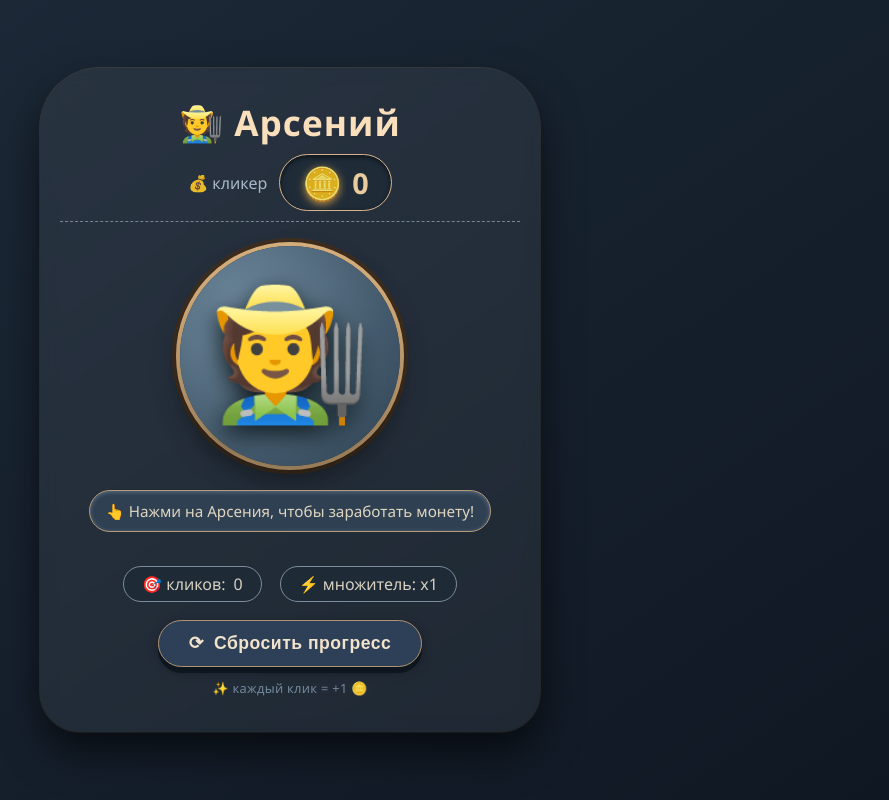
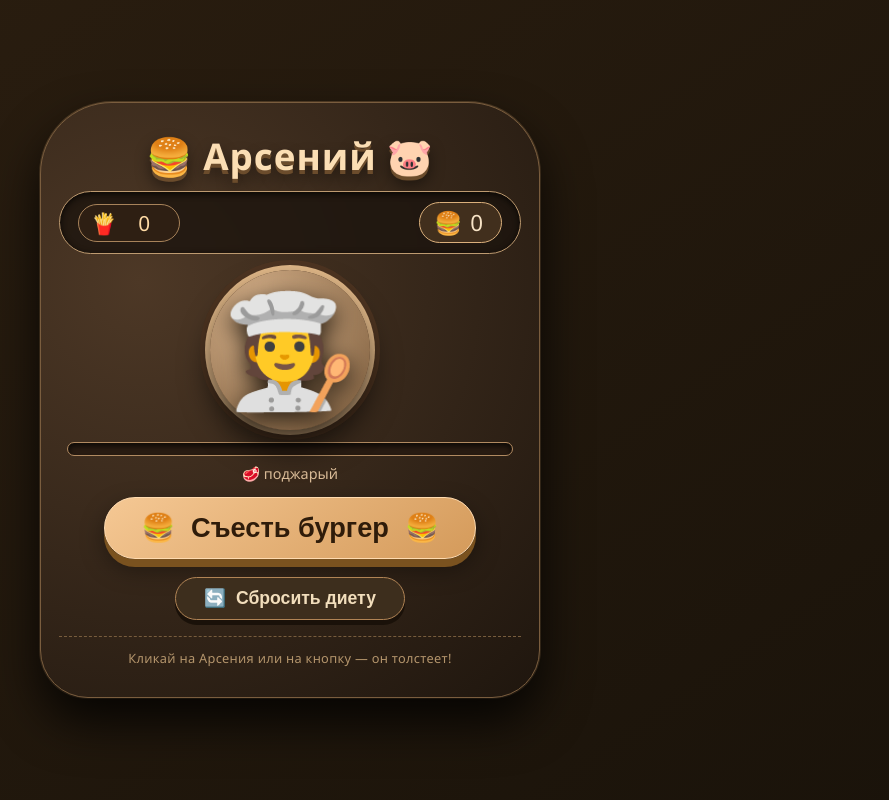
Before and after one commit to papam12395/papam12395.github.io, a plain HTML site: page index.html in a window 1280 px wide. Shown: the whole page, without its empty margins (350-1239 px from the left). Drawn offline with Linux system fonts and the light colour scheme.

Commit message:
Update index.html

```diff
--- a/index.html
+++ b/index.html
@@ -2,8 +2,8 @@
 <html lang="ru">
 <head>
   <meta charset="UTF-8">
-  <meta name="viewport" content="width=device-width, initial-scale=1.0">
-  <title>Кликер: Арсений</title>
+  <meta name="viewport" content="width=device-width, initial-scale=1.0, maximum-scale=1.0, user-scalable=no">
+  <title>Арсений 🍔 толстеет</title>
   <style>
     * {
       box-sizing: border-box;
@@ -12,317 +12,407 @@
     body {
       margin: 0;
       min-height: 100vh;
-      background: linear-gradient(145deg, #1e2b3a 0%, #0f1722 100%);
+      background: linear-gradient(145deg, #2b1e10 0%, #1a130a 100%);
       display: flex;
       justify-content: center;
       align-items: center;
       font-family: 'Segoe UI', Roboto, system-ui, sans-serif;
-      padding: 16px;
+      padding: 12px;
     }
-    .game-card {
+    .game-container {
       max-width: 500px;
       width: 100%;
-      background: rgba(255, 255, 255, 0.06);
-      backdrop-filter: blur(8px);
-      border-radius: 60px 60px 40px 40px;
-      padding: 30px 20px 35px;
-      box-shadow: 0 20px 40px rgba(0, 0, 0, 0.6), 0 0 0 1px rgba(255, 215, 150, 0.15);
+      background: #2f2419;
+      background-image: radial-gradient(circle at 20% 30%, #4d3826, #1f160e);
+      border-radius: 72px 72px 48px 48px;
+      padding: 28px 18px 30px;
+      box-shadow: 0 24px 48px rgba(0,0,0,0.8), 0 0 0 1px #b48b5a55;
       text-align: center;
       transition: 0.2s;
+      border: 1px solid #7a5d3e;
     }
     h1 {
-      margin: 0 0 8px 0;
-      font-weight: 600;
-      font-size: 2.2rem;
+      margin: 0 0 4px;
+      font-weight: 700;
+      font-size: 2.3rem;
       letter-spacing: 1px;
-      color: #fadfbc;
-      text-shadow: 0 4px 10px #a56b3b50, 0 0 0 1px #b48b5a;
-      word-break: break-word;
+      color: #fbdeb4;
+      text-shadow: 0 4px 0 #6b4c2c, 0 8px 16px #00000077;
+      display: flex;
+      align-items: center;
+      justify-content: center;
+      gap: 10px;
+      flex-wrap: wrap;
     }
-    .subhead {
-      color: #b9c8d9;
-      font-weight: 400;
-      font-size: 1rem;
-      margin-bottom: 24px;
-      opacity: 0.9;
-      border-bottom: 1px dashed #7f8fa3;
-      padding-bottom: 10px;
+    .sub-header {
+      display: flex;
+      justify-content: space-between;
+      align-items: center;
+      background: #1c150ecc;
+      backdrop-filter: blur(4px);
+      padding: 10px 18px;
+      border-radius: 60px;
+      margin: 10px 0 16px;
+      border: 1px solid #bd9a70;
+      box-shadow: inset 0 2px 6px #0a0704;
+      color: #f7e3c6;
+      font-weight: 500;
+      flex-wrap: wrap;
+      gap: 6px;
+    }
+    .stat {
+      display: flex;
+      align-items: center;
+      gap: 8px;
+      font-size: 1.3rem;
+      background: #2e1f13;
+      padding: 4px 16px 4px 12px;
+      border-radius: 40px;
+      border: 1px solid #a8835a;
+    }
+    .stat span:last-child {
+      min-width: 2.4rem;
+      text-align: center;
+      color: #ffdba5;
+    }
+    .burger-counter {
+      background: #412f1d;
+      padding: 4px 18px 4px 14px;
+      border-radius: 60px;
+      border: 1px solid #dbb07c;
+      display: flex;
+      align-items: center;
+      gap: 8px;
+      font-size: 1.4rem;
+    }
+
+    /* Аватар с динамическим размером */
+    .avatar-wrap {
+      position: relative;
+      margin: 6px auto 8px;
+      width: 200px;
+      height: 200px;
+      border-radius: 50%;
+      background: radial-gradient(circle at 30% 25%, #d6b18a, #7a5a3a);
+      box-shadow: 0 18px 30px #000000aa, 0 0 0 5px #e1b888, 0 0 0 10px #4d3421;
+      transition: all 0.2s cubic-bezier(0.34, 1.2, 0.64, 1);
       display: flex;
       justify-content: center;
       align-items: center;
-      gap: 12px;
-      flex-wrap: wrap;
+      cursor: pointer;
+      will-change: transform, width, height;
     }
-    .coin-display {
-      background: #1f2c39;
-      padding: 8px 22px;
-      border-radius: 50px;
-      border: 1px solid #eac394;
-      box-shadow: inset 0 2px 5px #0b0f14;
+    .avatar-wrap:active {
+      transform: scale(0.92);
+      box-shadow: 0 8px 16px #000000dd, 0 0 0 5px #fad7a0, 0 0 0 10px #5a3d26;
+    }
+    .avatar-emoji {
+      font-size: 110px;
+      line-height: 1;
+      filter: drop-shadow(0 8px 12px #281e13);
+      transition: font-size 0.2s ease;
+      transform: translateY(-4px);
+    }
+    /* шкала веса / толщины */
+    .weight-bar {
+      background: #2b1d13;
+      height: 14px;
+      border-radius: 40px;
+      margin: 12px 8px 8px;
+      border: 1px solid #b18a61;
+      overflow: hidden;
+      box-shadow: inset 0 3px 6px #0b0805;
+    }
+    .weight-fill {
+      height: 100%;
+      width: 0%;
+      background: linear-gradient(90deg, #f5b56b, #e0843a, #c95f1e);
+      border-radius: 40px;
+      transition: width 0.25s ease-out;
+      box-shadow: 0 0 14px #f59f4a;
+    }
+    .burger-btn {
+      background: #d9a066;
+      border: none;
+      border-radius: 120px;
+      padding: 16px 18px;
+      font-weight: 700;
+      font-size: 1.7rem;
+      color: #2f1c0a;
+      background: linear-gradient(145deg, #f5c894, #d49a5a);
+      box-shadow: 0 8px 0 #7a521f, 0 10px 24px #00000066;
+      transition: 0.06s linear;
+      cursor: pointer;
+      margin: 14px auto 8px;
+      display: flex;
+      align-items: center;
+      justify-content: center;
+      gap: 16px;
+      width: fit-content;
+      padding: 14px 36px;
+      border: 1px solid #ffdbb0;
+    }
+    .burger-btn:active {
+      transform: translateY(8px);
+      box-shadow: 0 1px 0 #7a521f;
+    }
+    .reset-btn {
+      background: #3d2e1d;
+      border: 1px solid #b18455;
+      border-radius: 60px;
+      padding: 10px 28px;
+      font-weight: 600;
+      font-size: 1.1rem;
+      color: #f2debc;
+      box-shadow: 0 5px 0 #1a1109;
+      transition: 0.06s linear;
+      cursor: pointer;
+      margin: 10px auto 0;
       display: inline-flex;
       align-items: center;
       gap: 10px;
-      font-weight: 600;
-      font-size: 1.8rem;
-      color: #ffddaa;
     }
-    .coin-icon {
-      font-size: 2rem;
-      line-height: 1;
-      filter: drop-shadow(0 2px 4px #d9a343);
+    .reset-btn:active {
+      transform: translateY(5px);
+      box-shadow: 0 1px 0 #1a1109;
     }
-    .avatar-wrapper {
-      position: relative;
-      margin: 20px auto 18px;
-      width: 220px;
-      height: 220px;
-      border-radius: 50%;
-      background: radial-gradient(circle at 30% 30%, #6f8a9e, #2b3f50);
-      box-shadow: 0 14px 28px #00000066, 0 0 0 4px #ddb582, 0 0 0 8px #3f2e1e;
-      transition: 0.1s ease;
-      cursor: pointer;
+    .footer {
+      margin-top: 16px;
+      color: #b4956c;
+      font-size: 0.8rem;
+      letter-spacing: 0.3px;
+      border-top: 1px dashed #785d3d;
+      padding-top: 12px;
+    }
+    /* Летающие бургеры */
+    .burger-fly {
+      position: fixed;
+      pointer-events: none;
+      font-size: 2.6rem;
+      font-weight: 700;
+      color: #f5c542;
+      text-shadow: 0 0 24px #ff8c00, 0 0 8px #c96800;
+      z-index: 999;
+      animation: flyBurger 1s ease-out forwards;
+    }
+    @keyframes flyBurger {
+      0% { opacity: 1; transform: translateY(0px) scale(0.7) rotate(0deg); }
+      100% { opacity: 0; transform: translateY(-200px) scale(1.3) rotate(15deg); }
+    }
+    /* стадии толщины (доп. визуал) */
+    .fat-level {
       display: flex;
       justify-content: center;
-      align-items: center;
+      gap: 6px;
+      margin: 2px 0 6px;
+      font-size: 0.9rem;
+      color: #dbbd99;
     }
-    .avatar-wrapper:active {
-      transform: scale(0.93);
-      box-shadow: 0 6px 14px #000000aa, 0 0 0 4px #f5d7a8, 0 0 0 8px #4d3822;
-    }
-    .avatar-emoji {
-      font-size: 130px;
-      line-height: 1;
-      filter: drop-shadow(0 8px 12px #0f1a1f);
-      transform: translateY(-8px);
-    }
-    .click-hint {
-      background: #2f4053;
-      color: #e0d6c0;
-      padding: 10px 16px;
-      border-radius: 80px;
-      font-size: 0.95rem;
-      display: inline-block;
-      margin: 6px 0 18px 0;
-      border: 1px solid #b49b7a;
-      backdrop-filter: blur(2px);
-      box-shadow: inset 0 1px 4px #617183;
-    }
-    .stats {
-      display: flex;
-      justify-content: center;
-      gap: 18px;
-      flex-wrap: wrap;
-      margin: 16px 0 6px;
-    }
-    .stat-badge {
-      background: #1e2b37;
-      padding: 6px 18px;
-      border-radius: 40px;
-      border: 1px solid #7c8b9b;
-      color: #d8d0c0;
-      font-weight: 500;
-      display: inline-flex;
-      align-items: center;
-      gap: 8px;
-      font-size: 1rem;
-      backdrop-filter: blur(2px);
-    }
-    .reset-btn {
-      background: #2e4057;
-      border: none;
-      border-radius: 40px;
-      padding: 12px 30px;
-      font-weight: 600;
-      font-size: 1.1rem;
-      color: #f2e3cc;
-      border: 1px solid #b29472;
-      box-shadow: 0 6px 0 #0d151e, 0 4px 12px #00000055;
-      transition: 0.08s linear;
-      cursor: pointer;
-      margin-top: 18px;
-      width: fit-content;
-      margin-left: auto;
-      margin-right: auto;
-      display: flex;
-      align-items: center;
-      gap: 10px;
-      letter-spacing: 0.5px;
-    }
-    .reset-btn:active {
-      transform: translateY(6px);
-      box-shadow: 0 1px 0 #0d151e;
-    }
-    .reset-btn:hover {
-      background: #3f5670;
-      border-color: #dbbd96;
-    }
-    .footer {
-      margin-top: 12px;
-      color: #73899b;
-      font-size: 0.8rem;
-      letter-spacing: 0.3px;
-    }
-    /* анимация +монетка */
-    .coin-fly {
-      position: fixed;
-      pointer-events: none;
-      font-size: 2.2rem;
-      font-weight: 700;
-      color: #fad87a;
-      text-shadow: 0 0 20px #ffb347, 0 0 8px #ff9100;
-      z-index: 999;
-      animation: flyUp 0.9s ease-out forwards;
-    }
-    @keyframes flyUp {
-      0% { opacity: 1; transform: translateY(0px) scale(0.8); }
-      100% { opacity: 0; transform: translateY(-180px) scale(1.4); }
-    }
-    @media (max-width: 500px) {
-      .game-card { padding: 20px 12px; }
-      .avatar-wrapper { width: 170px; height: 170px; }
-      .avatar-emoji { font-size: 100px; }
-      .coin-display { font-size: 1.5rem; padding: 4px 16px; }
+    @media (max-width: 480px) {
+      .avatar-wrap { width: 160px; height: 160px; }
+      .avatar-emoji { font-size: 85px; }
+      h1 { font-size: 1.8rem; }
+      .burger-btn { font-size: 1.4rem; padding: 12px 24px; }
     }
   </style>
 </head>
 <body>
-<div class="game-card">
-  <h1>🧑‍🌾 Арсений</h1>
-  <div class="subhead">
-    <span>💰 кликер</span>
-    <span class="coin-display">
-      <span class="coin-icon">🪙</span>
-      <span id="coinCounter">0</span>
-    </span>
+<div class="game-container">
+  <h1>
+    <span>🍔</span> Арсений <span>🐷</span>
+  </h1>
+
+  <div class="sub-header">
+    <div class="stat">
+      <span>🍟</span> <span id="burgerCount">0</span>
+    </div>
+    <div class="burger-counter">
+      <span>🍔</span> <span id="burgerEaten">0</span>
+    </div>
   </div>
 
-  <!-- Персонаж -->
-  <div class="avatar-wrapper" id="arseniyAvatar" role="button" aria-label="Кликни на Арсения">
-    <div class="avatar-emoji">🧑‍🌾</div>
+  <!-- Персонаж (кликабельный) -->
+  <div class="avatar-wrap" id="avatarWrap" role="button" aria-label="Покорми Арсения бургером">
+    <div class="avatar-emoji" id="avatarEmoji">🧑‍🍳</div>
   </div>
 
-  <div class="click-hint">
-    👆 Нажми на Арсения, чтобы заработать монету!
+  <!-- Шкала толщины (вес) -->
+  <div class="weight-bar">
+    <div class="weight-fill" id="weightFill" style="width: 0%;"></div>
   </div>
+  <div class="fat-level" id="fatLevelLabel">🥩 норма</div>
 
-  <div class="stats">
-    <span class="stat-badge">🎯 кликов: <span id="clickCount">0</span></span>
-    <span class="stat-badge">⚡ множитель: x1</span>
-  </div>
+  <!-- Кнопка "Съесть бургер" (дублирует клик) -->
+  <button class="burger-btn" id="burgerButton">
+    <span>🍔</span> Съесть бургер <span>🍔</span>
+  </button>
 
   <button class="reset-btn" id="resetButton">
-    <span>⟳</span> Сбросить прогресс
+    <span>🔄</span> Сбросить диету
   </button>
-  <div class="footer">✨ каждый клик = +1 🪙</div>
+  <div class="footer">Кликай на Арсения или на кнопку — он толстеет!</div>
 </div>
 
 <script>
   (function() {
     "use strict";
 
-    // ----- состояние -----
-    let coins = 0;
-    let totalClicks = 0;
+    // --- состояние ---
+    let burgers = 0;          // съедено бургеров
+    let weightPercent = 0;    // 0..100
 
-    // DOM-элементы
-    const coinCounterEl = document.getElementById('coinCounter');
-    const clickCountEl = document.getElementById('clickCount');
-    const avatar = document.getElementById('arseniyAvatar');
+    // максимальный "вес" для 100% (сколько бургеров до максимума)
+    const MAX_BURGERS = 25;
+
+    // DOM
+    const avatarWrap = document.getElementById('avatarWrap');
+    const avatarEmoji = document.getElementById('avatarEmoji');
+    const burgerCountEl = document.getElementById('burgerCount');
+    const burgerEatenEl = document.getElementById('burgerEaten');
+    const weightFill = document.getElementById('weightFill');
+    const fatLevelLabel = document.getElementById('fatLevelLabel');
+    const burgerButton = document.getElementById('burgerButton');
     const resetBtn = document.getElementById('resetButton');
 
-    // вспомогательная функция обновления UI
+    // --- обновление UI ---
     function updateUI() {
-      coinCounterEl.textContent = coins;
-      clickCountEl.textContent = totalClicks;
+      // счётчики
+      burgerEatenEl.textContent = burgers;
+      // процент веса (кап)
+      let percent = Math.min(100, (burgers / MAX_BURGERS) * 100);
+      weightPercent = Math.min(100, percent);
+      weightFill.style.width = weightPercent + '%';
+
+      // динамический размер аватара (от 160px до 260px)
+      const baseSize = 160;
+      const maxSize = 270;
+      const size = baseSize + (weightPercent / 100) * (maxSize - baseSize);
+      avatarWrap.style.width = size + 'px';
+      avatarWrap.style.height = size + 'px';
+
+      // меняем эмодзи и подпись стадии
+      let emoji = '🧑‍🍳';
+      let label = '🥩 стройный';
+      if (weightPercent < 15) {
+        emoji = '🧑‍🍳';
+        label = '🥩 поджарый';
+      } else if (weightPercent < 35) {
+        emoji = '👨‍🍳';
+        label = '🍔 в форме';
+      } else if (weightPercent < 55) {
+        emoji = '🧑‍🦰';
+        label = '🍟 аппетитный';
+      } else if (weightPercent < 75) {
+        emoji = '🧔‍♂️';
+        label = '🍔🍔 плотный';
+      } else if (weightPercent < 90) {
+        emoji = '👨‍🦱';
+        label = '🐷 солидный';
+      } else {
+        emoji = '🐷';
+        label = '🐷 АРСЕНИЙ ТОЛСТЯК!';
+      }
+      avatarEmoji.textContent = emoji;
+      fatLevelLabel.textContent = label;
+
+      // если дошли до 100% — особый статус
+      if (weightPercent >= 99.9) {
+        fatLevelLabel.textContent = '🐷💥 АРСЕНИЙ — БУРГЕР-МОНСТР!';
+        avatarEmoji.textContent = '🐷👑';
+      }
     }
 
-    // ----- анимация вылетающей монетки -----
-    function spawnCoinAnimation(x, y) {
+    // --- анимация летящего бургера ---
+    function spawnBurgerAnimation(x, y) {
       const fly = document.createElement('div');
-      fly.className = 'coin-fly';
-      fly.textContent = '🪙 +1';
-      // позиционируем около места клика (чуть выше)
+      fly.className = 'burger-fly';
+      fly.textContent = '🍔';
       fly.style.left = (x - 30) + 'px';
       fly.style.top = (y - 30) + 'px';
-      // случайный небольшой разброс
-      const offsetX = (Math.random() - 0.5) * 40;
-      const offsetY = (Math.random() - 0.5) * 30 - 10;
-      fly.style.setProperty('--dx', offsetX + 'px');
-      fly.style.setProperty('--dy', offsetY + 'px');
       document.body.appendChild(fly);
-
-      // удаляем после анимации
       setTimeout(() => {
         if (fly.parentNode) fly.remove();
-      }, 950);
+      }, 1050);
     }
 
-    // ----- обработчик клика по Арсению -----
-    function handleAvatarClick(e) {
-      // увеличиваем счётчики
-      coins += 1;
-      totalClicks += 1;
+    // --- покормить Арсения ---
+    function feedBurger(e) {
+      // увеличиваем счётчик
+      burgers = Math.min(burgers + 1, MAX_BURGERS + 5); // можно перекормить, но шкала 100%
       updateUI();
 
-      // получаем координаты для анимации (центр аватара или место клика)
+      // спавн анимации
       let clientX, clientY;
-      if (e.clientX && e.clientY) {
+      if (e && e.clientX !== undefined) {
         clientX = e.clientX;
         clientY = e.clientY;
       } else {
-        // fallback (если вдруг)
-        const rect = avatar.getBoundingClientRect();
+        // если вызов без события (кнопка) — по центру аватара
+        const rect = avatarWrap.getBoundingClientRect();
         clientX = rect.left + rect.width / 2;
         clientY = rect.top + rect.height / 2;
       }
-      spawnCoinAnimation(clientX, clientY);
+      spawnBurgerAnimation(clientX, clientY);
     }
 
-    // ----- сброс -----
+    // --- сброс (диета) ---
     function resetGame() {
-      if (coins === 0 && totalClicks === 0) {
-        // можно и так оставить, но пусть сбрасывается
-      }
-      coins = 0;
-      totalClicks = 0;
+      burgers = 0;
       updateUI();
+      // дополнительно: анимация сброса (мигание)
+      avatarWrap.style.transition = '0.15s';
+      avatarWrap.style.transform = 'scale(0.8)';
+      setTimeout(() => {
+        avatarWrap.style.transform = 'scale(1)';
+      }, 150);
     }
 
-    // ----- привязываем события -----
-    avatar.addEventListener('click', handleAvatarClick);
+    // --- обработчики ---
+
+    // 1. клик по аватару
+    avatarWrap.addEventListener('click', (e) => {
+      feedBurger(e);
+    });
+
+    // 2. клик по кнопке "Съесть бургер"
+    burgerButton.addEventListener('click', (e) => {
+      // передаём координаты кнопки для анимации
+      const rect = burgerButton.getBoundingClientRect();
+      feedBurger({
+        clientX: rect.left + rect.width / 2,
+        clientY: rect.top - 10
+      });
+    });
+
+    // 3. сброс
     resetBtn.addEventListener('click', resetGame);
 
-    // дополнительно: поддержка тач-событий для мобильных (без дублирования)
-    // так как click срабатывает и на тач, но чтобы избежать проблем с задержкой 300ms – ок
-    // также ловим touchstart, чтобы не было задержки (но click дублирует, поэтому блокируем дубли)
-    let touchFired = false;
-    avatar.addEventListener('touchstart', (e) => {
-      // если уже обработали touch, не даём click сработать дважды
-      if (touchFired) {
+    // --- поддержка тач (мобилы) без дублирования ---
+    let touchLock = false;
+    avatarWrap.addEventListener('touchstart', (e) => {
+      if (touchLock) {
         e.preventDefault();
         return;
       }
-      touchFired = true;
-      // эмулируем клик с координатами
+      touchLock = true;
       const touch = e.touches[0];
       if (touch) {
-        handleAvatarClick({ clientX: touch.clientX, clientY: touch.clientY });
+        feedBurger({ clientX: touch.clientX, clientY: touch.clientY });
       } else {
-        handleAvatarClick(e);
+        feedBurger(e);
       }
-      // сбрасываем флаг через короткое время
-      setTimeout(() => { touchFired = false; }, 100);
-      e.preventDefault();   // предотвращаем scroll/zoom
+      setTimeout(() => { touchLock = false; }, 120);
+      e.preventDefault();
     }, { passive: false });
 
-    // предотвращаем контекстное меню на аватаре (долгий тап)
-    avatar.addEventListener('contextmenu', (e) => e.preventDefault());
+    // отключаем контекстное меню на аватаре
+    avatarWrap.addEventListener('contextmenu', (e) => e.preventDefault());
 
-    // Стартовый UI
+    // инициализация
     updateUI();
 
-    // бонус: если кто-то кликнет на кнопку сброса – никаких лишних действий
-    // дополнительно сброс по двойному клику? не надо
+    // дополнительный фикс: если кликнуть по кнопке сброса — не дублировать
+    // всё ок
   })();
 </script>
 </body>
```
